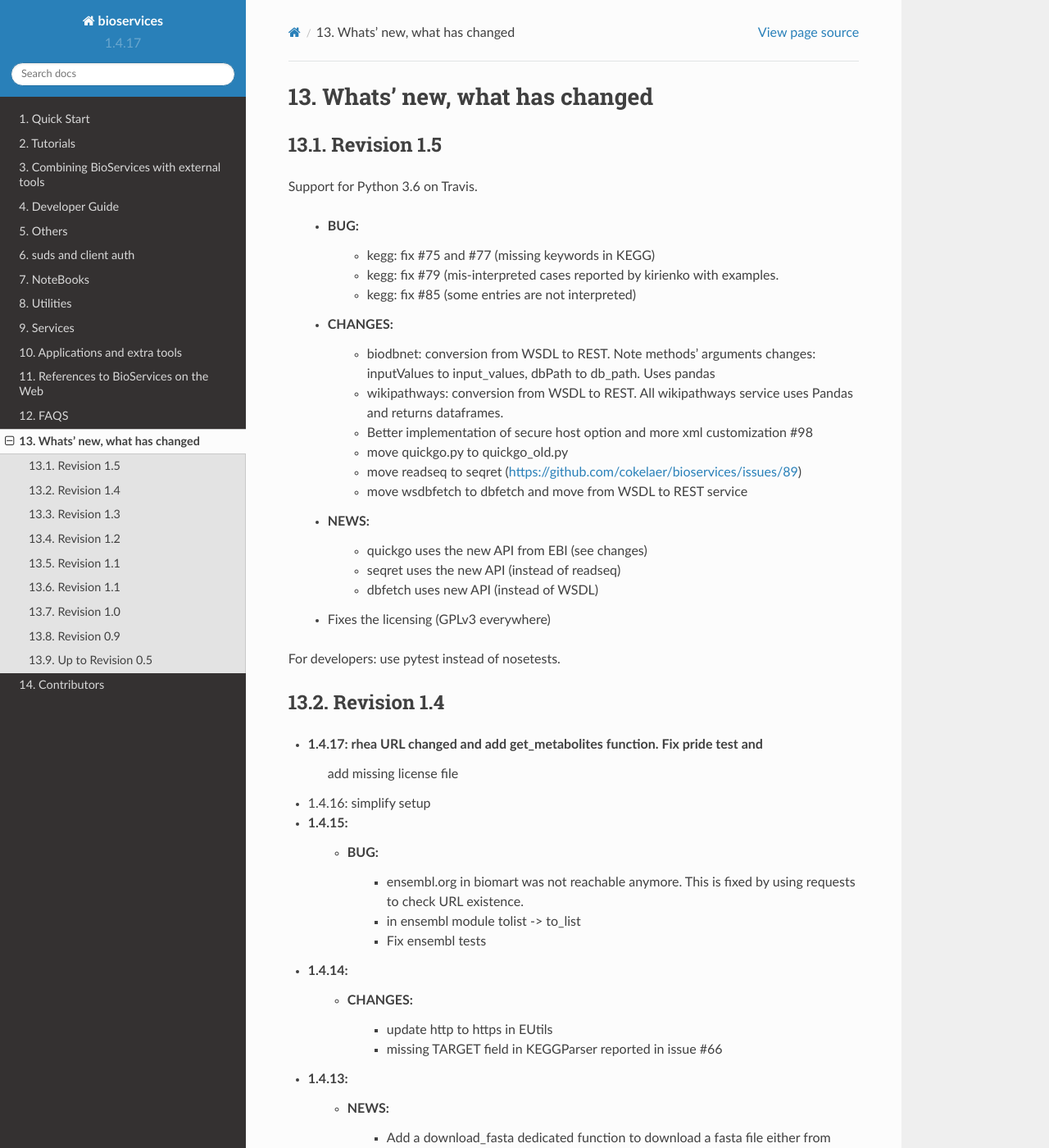
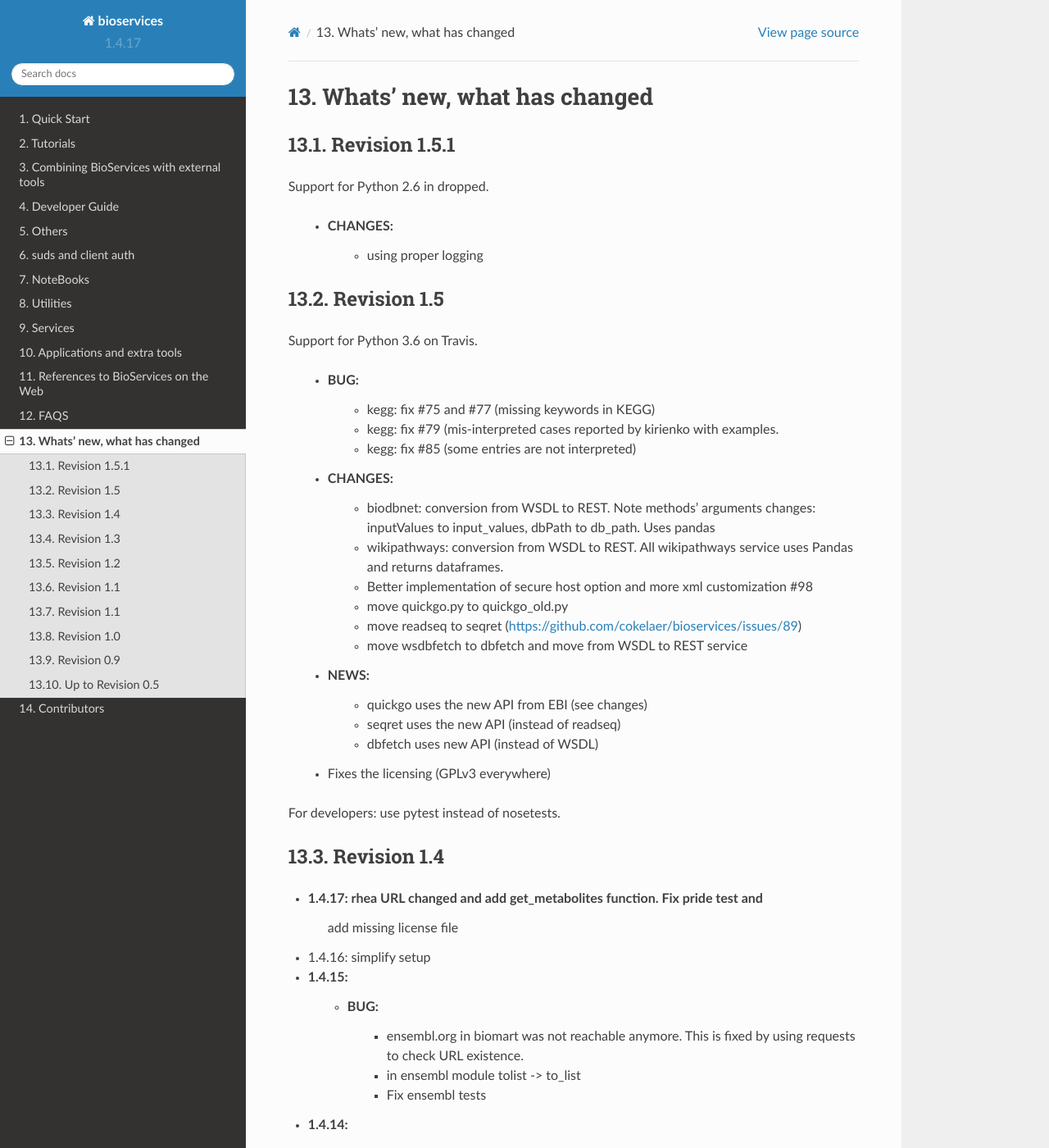
Before and after one commit to cokelaer/bioservices, a Sphinx documentation site: the page built from doc/ChangeLog.rst, in a window 1280 px wide and 1400 px high. Shown: the whole window at 82% size. Built offline with Sphinx 7.4.7 and the Read the Docs theme 2.0.0, drawn with Linux system fonts in a browser that asks for light colours; formulas are drawn with MathJax 3; pages that are not in the unit, such as notebooks, are missing from menus; some of the changed text lies outside the part shown.

Commit message:
[ci skip]

```diff
--- a/doc/ChangeLog.rst
+++ b/doc/ChangeLog.rst
@@ -1,5 +1,14 @@
 Whats' new, what has changed
 ================================
+
+Revision 1.5.1
+------------------
+
+Support for Python 2.6 in dropped.
+
+    * CHANGES:
+        * using proper logging
+
 
 Revision 1.5
 -----------------
--- a/setup.py
+++ b/setup.py
@@ -7,7 +7,7 @@ import glob
 
 _MAJOR               = 1
 _MINOR               = 5
-_MICRO               = 0
+_MICRO               = 1
 version              = '%d.%d.%d' % (_MAJOR, _MINOR, _MICRO)
 release              = '%d.%d' % (_MAJOR, _MINOR)
 
```
Also changed, not shown: .travis.yml.
